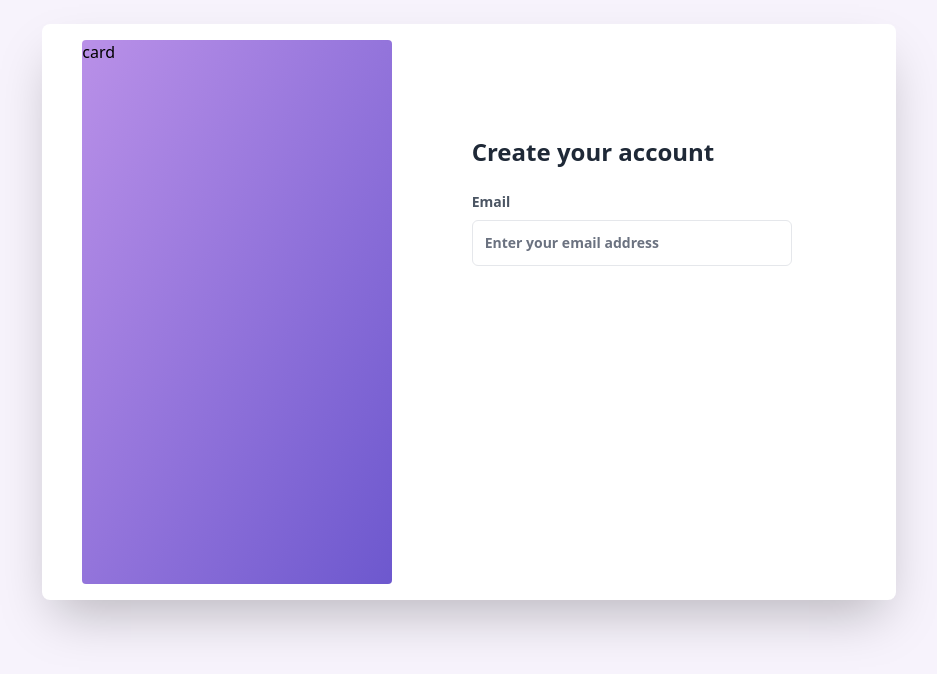
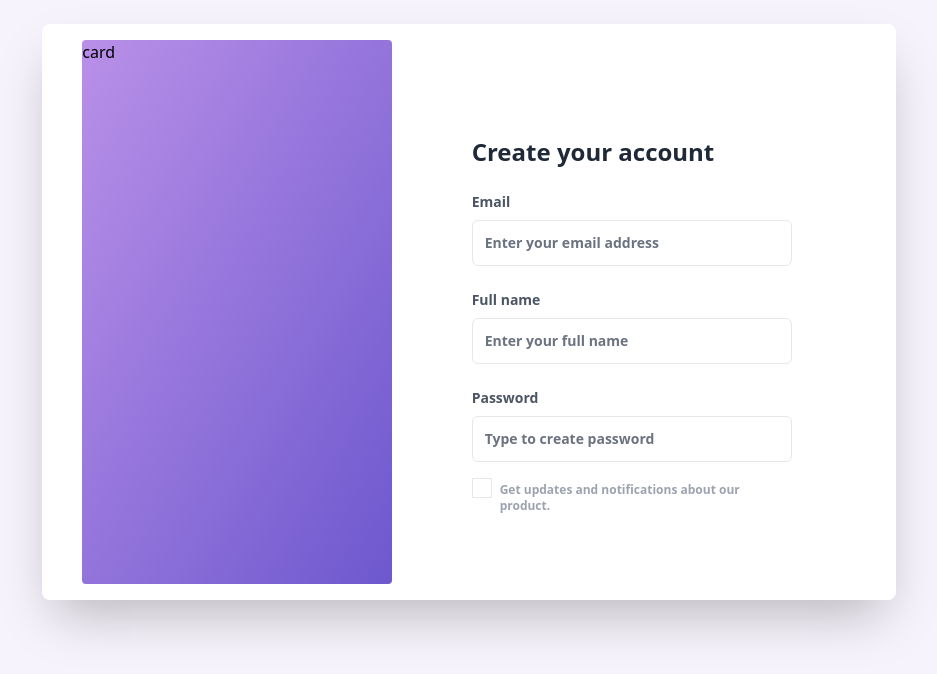
Before and after one commit to nasir-001/100-components, a Vue app: page /layout26 in a window 1280 px wide. Shown: the top 674 px of the page, without its empty margins (171-1108 px from the left). Built offline with nearby package versions, Linux system fonts and the light colour scheme; the HTML template or start-up script is replaced by a standard one.

Commit message:
add all the inputs and checkbox flex

```diff
--- a/src/views/Layout26.vue
+++ b/src/views/Layout26.vue
@@ -15,6 +15,26 @@
           <div class="mt-2 w-80">
             <input type="text" class="w-full border-gray-200 text-sm font-semibold py-3 rounded-md" placeholder="Enter your email address" />
           </div>
+          <div class="pt-6 text-sm font-semibold text-gray-600">
+            Full name
+          </div>
+          <div class="mt-2 w-80">
+            <input type="text" class="w-full border-gray-200 text-sm font-semibold py-3 rounded-md" placeholder="Enter your full name" />
+          </div>
+          <div class="pt-6 text-sm font-semibold text-gray-600">
+            Password
+          </div>
+          <div class="mt-2 w-80">
+            <input type="password" class="w-full border-gray-200 text-sm font-semibold py-3 rounded-md" placeholder="Type to create password" />
+          </div>
+          <div class="flex justify-start mt-3">
+            <div class="">
+              <input type="checkbox" class="w-5 h-5 border-gray-200" />
+            </div>
+            <div class="text-xs pt-2 ml-2 font-semibold text-gray-400">
+              Get updates and notifications about our product.
+            </div>
+          </div>
         </div>
       </div>
     </div>
```
